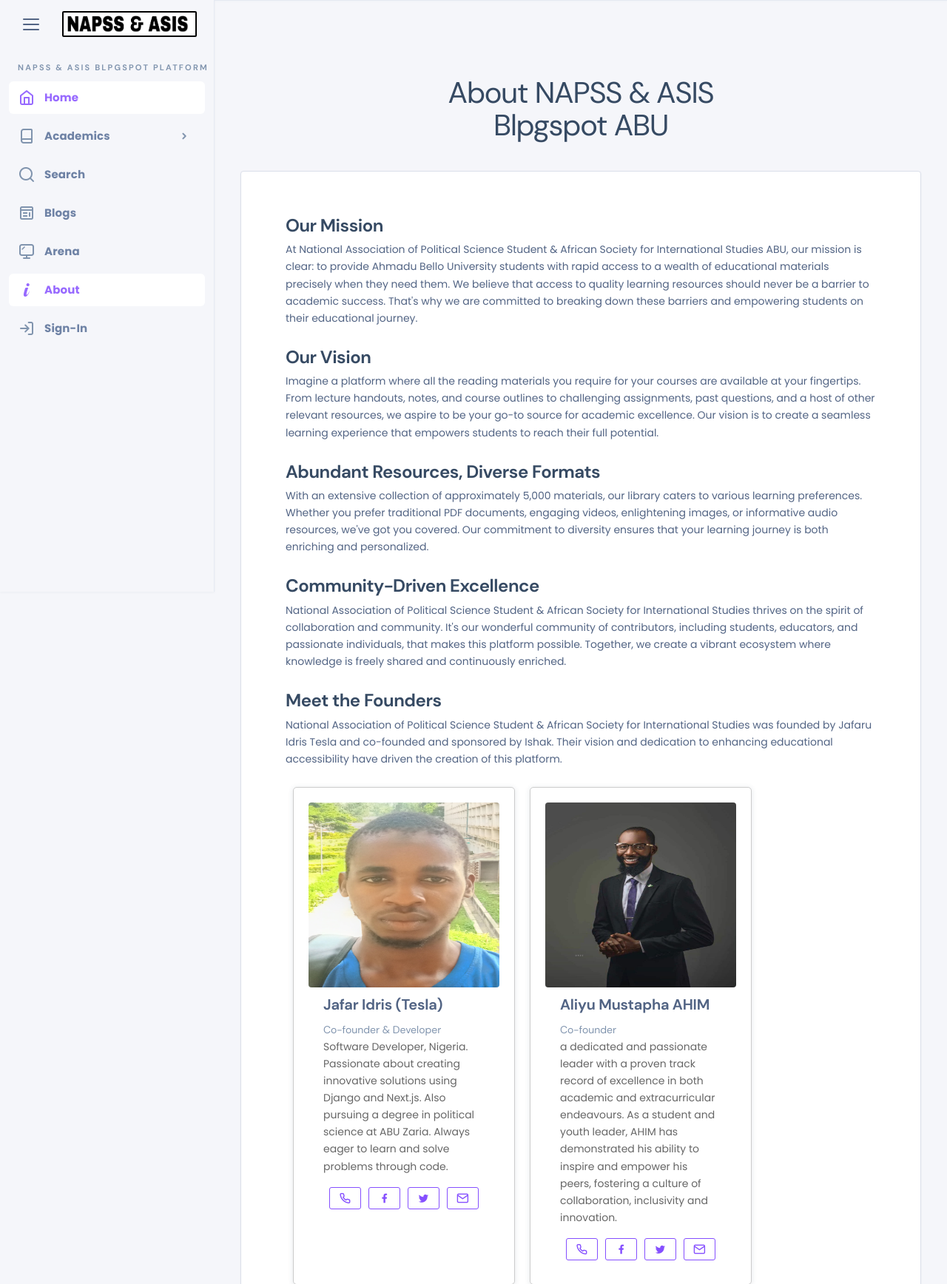
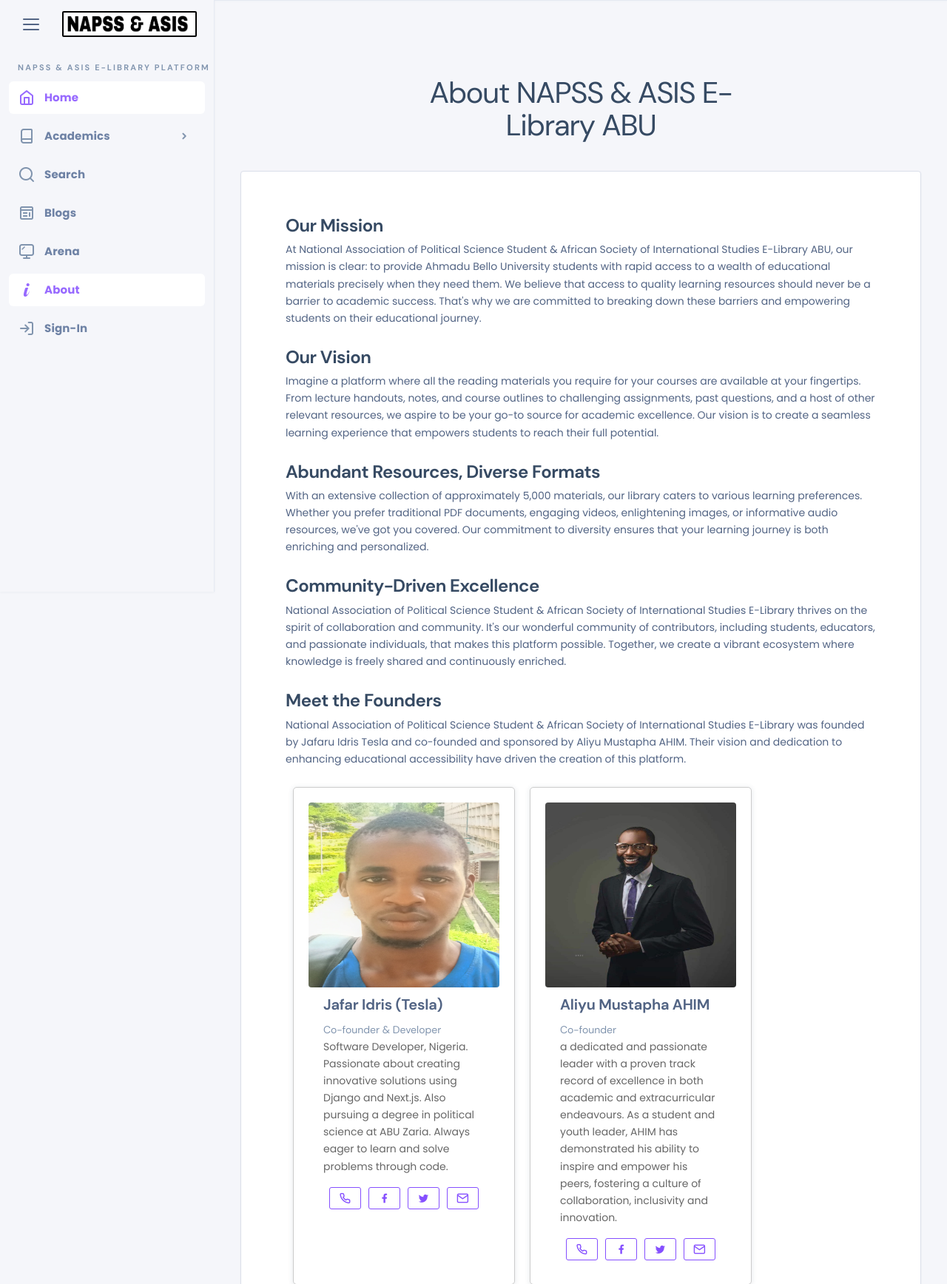
Before and after one commit to jafarjtown/napss_asis, a Django app: page /about/ in a window 1280 px wide. Shown: the top 1736 px of the page at 74% size. Run offline with Django 5.2, Linux system fonts and the light colour scheme; some libraries are stand-ins or nearby versions; some web fonts are replaced.

Commit message:
do mini implemeny

```diff
--- a/core/contexts.py
+++ b/core/contexts.py
@@ -1,8 +1,9 @@
 
 INFO = {
-  "pr_long_name": "National Association of Political Science Student & African Society for International Studies",
-  "pr_short_name": "NAPSS & ASIS Blpgspot",
+  "pr_long_name": "National Association of Political Science Student & African Society of International Studies E-Library",
+  "pr_short_name": "NAPSS & ASIS E-Library",
   "pr_small_logo": "imgs/small_logo.jpg" ,
+  "pr_napss_logo": "imgs/napss.jpg" ,
   "pr_big_logo": "",
   "pr_allowed_apps": ['admin', 'app', 'api', 'material'],
   "pr_app_maintenance": [],
--- a/templates/about.html
+++ b/templates/about.html
@@ -25,7 +25,7 @@
                                                     <h4>Community-Driven Excellence</h4>
                                                     <p>{{pr_long_name}} thrives on the spirit of collaboration and community. It's our wonderful community of contributors, including students, educators, and passionate individuals, that makes this platform possible. Together, we create a vibrant ecosystem where knowledge is freely shared and continuously enriched.</p>
                                                     <h4>Meet the Founders</h4>
-                                                    <p>{{pr_long_name}} was founded by Jafaru Idris Tesla and co-founded and sponsored by Ishak. Their vision and dedication to enhancing educational accessibility have driven the creation of this platform.</p>
+                                                    <p>{{pr_long_name}} was founded by Jafaru Idris Tesla and co-founded and sponsored by Aliyu Mustapha AHIM. Their vision and dedication to enhancing educational accessibility have driven the creation of this platform.</p>
                                                     <div class="d-flex flex-wrap">
                                                     {% include 'app/libs/spon.html' with img_url='imgs/jafaru_idris.jpg' name='Jafar Idris (Tesla)' role='Co-founder & Developer' phone_number='+2347080332077' facebook='https://www.facebook.com/jaafar.idrees.7' twitter='https://x.com/JafarJere_Idris' email='jafaridris82@gmail.com' info='Software Developer, Nigeria. Passionate about creating innovative solutions using Django and Next.js. Also pursuing a degree in political science at ABU Zaria. Always eager to learn and solve problems through code.' %}
                                                     {% include 'app/libs/spon.html' with img_url='imgs/ishak.jpg' name='Aliyu Mustapha AHIM' role='Co-founder' phone_number='+2347036855578' facebook='https://www.facebook.com/profile.php?id=100079305995210' twitter='https://x.com/Abu_AliOfficial' email='mustyjr10@gmail.com' info='a dedicated and passionate leader with a proven track record of excellence in both academic and extracurricular endeavours. As a student and youth leader, AHIM has demonstrated his ability to inspire and empower his peers, fostering a culture of collaboration, inclusivity and innovation.' %}
--- a/templates/base.html
+++ b/templates/base.html
@@ -56,7 +56,7 @@
                 <div class="nk-footer">
                     <div class="container-fluid">
                         <div class="nk-footer-wrap">
-                            <div class="nk-footer-copyright"> &copy; 2023 {{pr_long_name}}, ABU Zaria. Developed by <a href="https://softnio.com" target="_blank">Jafar Idris</a>
+                            <div class="nk-footer-copyright"> &copy; 2024/2025 {{pr_long_name}}, ABU Zaria. Developed by <a href="https://softnio.com" target="_blank">Jafar Idris</a>
                             </div>
 
                         </div>
--- a/templates/head.html
+++ b/templates/head.html
@@ -5,7 +5,7 @@
     <meta name="keywords" content="{{pr_long_name}}, ABU, PDFs, past questions, course outlines, study materials">
     <meta name="author" content="Jafaru Idris">
     <meta name="robots" content="index, follow"> <!-- To allow search engines to index the site -->
-    <meta name="icon" content="{% static pr_small_logo %}">
+    <link rel="icon" href="{% static pr_napss_logo %}" type="image/x-icon">
     <!-- Open Graph Meta Tags (for social media sharing) -->
     <meta property="og:title" content="{{pr_long_name}} Study Resources">
     <meta property="og:description" content="Access a wide range of study materials, including PDFs, past questions, and course outlines for {{pr_long_name}} students.">
```
Also changed, not shown: static/imgs/napss.jpg (added).
